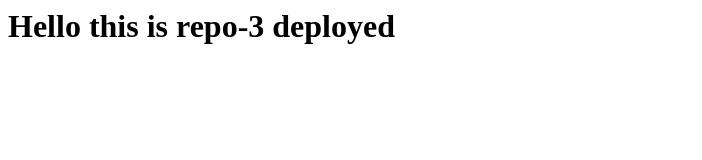
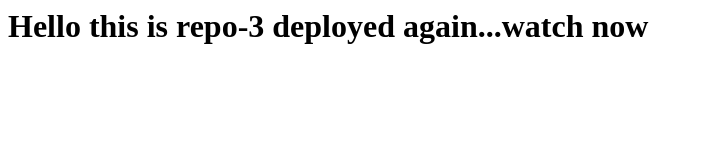
Before and after one commit to Lucifer7669/Repo-3, a plain HTML site: page index.html in a window 1280 px wide. Shown: the whole page, without its empty margins (0-702 px from the left). Drawn offline with Linux system fonts and the light colour scheme.

Commit message:
Update index.html

```diff
--- a/index.html
+++ b/index.html
@@ -1 +1 @@
-<h1>Hello this is repo-3 deployed</h1>
+<h1>Hello this is repo-3 deployed again...watch now</h1>
```
